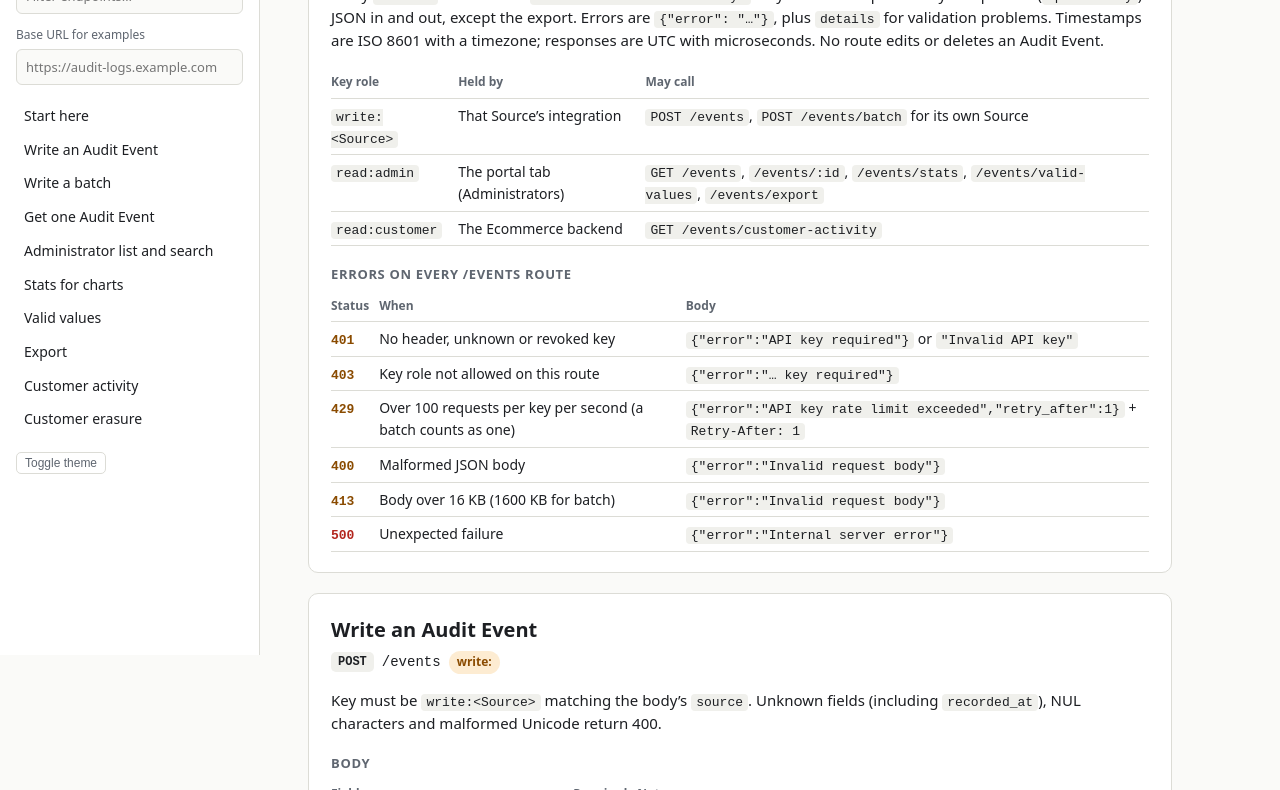
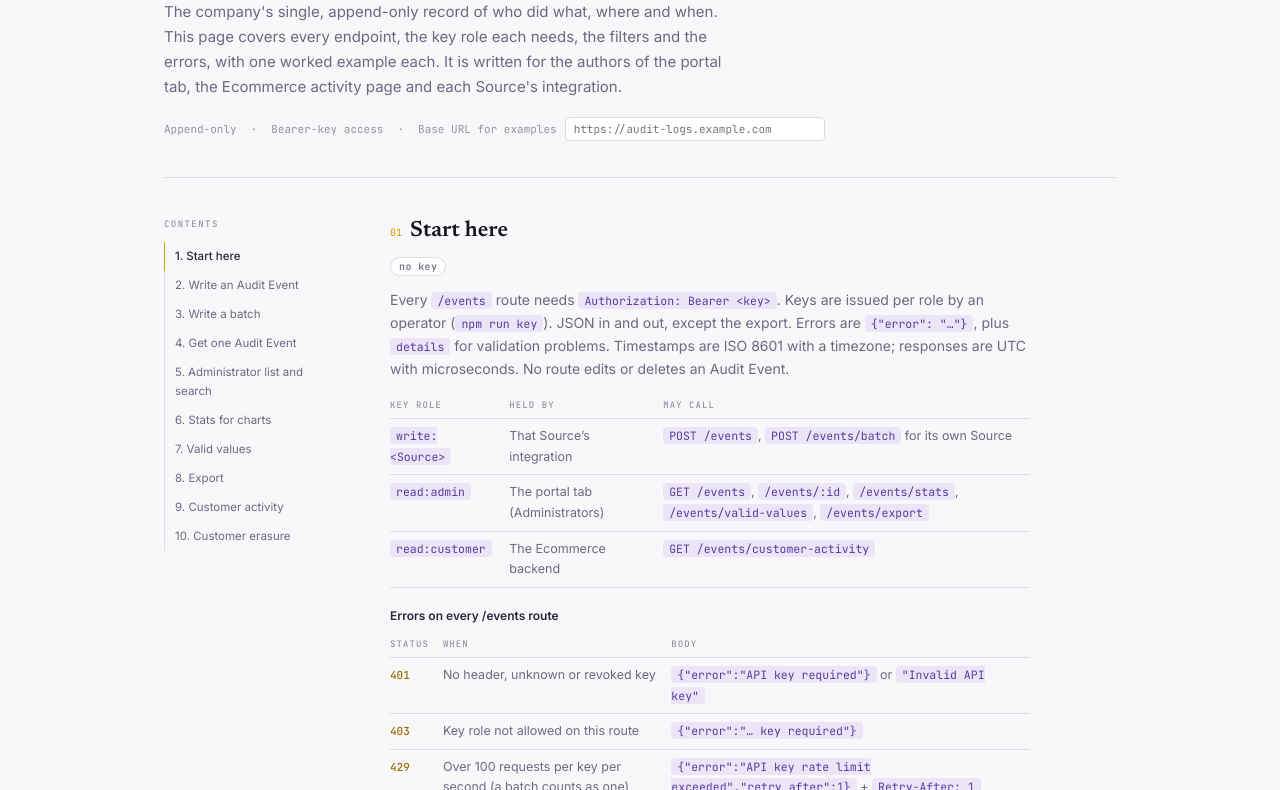
Before and after one commit to fjdvm/brenraphaels-audit-logs, a website: page docs/guide/index.html in a window 1280 px wide. Shown: the part 145-935 px from the top of the page. Drawn offline with Linux system fonts and the light colour scheme.

Commit message:
Restyle the API guide as a documentation page and point the README at it
Co-Authored-By: Claude Sonnet 5.5 <noreply@anthropic.com>

```diff
--- a/docs/guide/index.html
+++ b/docs/guide/index.html
@@ -4,63 +4,71 @@
 <meta charset="utf-8">
 <meta name="viewport" content="width=device-width, initial-scale=1">
 <title>Audit Logs API Guide</title>
+<link rel="preconnect" href="https://fonts.googleapis.com">
+<link href="https://fonts.googleapis.com/css2?family=Newsreader:wght@500;600&family=Inter:wght@400;500;600&family=JetBrains+Mono:wght@400;500&display=swap" rel="stylesheet">
 <style>
-  :root { --bg:#fafaf8; --panel:#fff; --text:#1d1f23; --muted:#5f6670; --line:#dcdcd6; --accent:#0b5cad; --code:#f0f0ec;
-          --write:#8a4b00; --write-bg:#fdecd2; --admin:#0b5cad; --admin-bg:#dcebfa; --cust:#1b6b3a; --cust-bg:#d9f1e2; --none:#555; --none-bg:#e8e8e4; }
-  @media (prefers-color-scheme: dark) { :root:not([data-theme="light"]) {
-    --bg:#16171a; --panel:#1e2024; --text:#e8e8e6; --muted:#9aa1ab; --line:#33363c; --accent:#6db1f2; --code:#26292e;
-    --write:#f5b565; --write-bg:#3a2a12; --admin:#8cc4f7; --admin-bg:#14304d; --cust:#7fd6a0; --cust-bg:#12351f; --none:#bbb; --none-bg:#2c2e33; } }
-  :root[data-theme="dark"] { --bg:#16171a; --panel:#1e2024; --text:#e8e8e6; --muted:#9aa1ab; --line:#33363c; --accent:#6db1f2; --code:#26292e;
-    --write:#f5b565; --write-bg:#3a2a12; --admin:#8cc4f7; --admin-bg:#14304d; --cust:#7fd6a0; --cust-bg:#12351f; --none:#bbb; --none-bg:#2c2e33; }
-  * { box-sizing: border-box; }
-  body { margin:0; background:var(--bg); color:var(--text); font:15px/1.55 system-ui,-apple-system,Segoe UI,sans-serif; }
-  .layout { display:grid; grid-template-columns:260px 1fr; min-height:100vh; }
-  nav { position:sticky; top:0; height:100vh; overflow:auto; padding:20px 16px; border-right:1px solid var(--line); background:var(--panel); }
-  nav h1 { font-size:16px; margin:0 0 4px; }
-  nav p { margin:0 0 14px; color:var(--muted); font-size:13px; }
-  nav input[type=search], nav input[type=text] { width:100%; padding:7px 9px; border:1px solid var(--line); border-radius:6px; background:var(--bg); color:var(--text); font:inherit; font-size:13px; }
-  nav label { display:block; margin:12px 0 4px; font-size:12px; color:var(--muted); }
-  nav ul { list-style:none; margin:14px 0 0; padding:0; }
-  nav li a { display:flex; justify-content:space-between; gap:8px; padding:6px 8px; border-radius:6px; color:var(--text); text-decoration:none; font-size:14px; }
-  nav li a:hover { background:var(--code); }
-  nav li[hidden] { display:none; }
-  main { padding:32px clamp(16px,4vw,48px); max-width:960px; }
-  section { background:var(--panel); border:1px solid var(--line); border-radius:10px; padding:20px 22px; margin:0 0 20px; scroll-margin-top:16px; }
-  h2 { margin:0 0 6px; font-size:20px; }
-  h3 { margin:18px 0 6px; font-size:13px; text-transform:uppercase; letter-spacing:.05em; color:var(--muted); }
-  .route { display:flex; flex-wrap:wrap; gap:8px; align-items:center; margin:6px 0 10px; }
-  .method { font:600 12px ui-monospace,monospace; padding:3px 7px; border-radius:5px; background:var(--code); }
-  .path { font:14px ui-monospace,monospace; }
-  .badge { font-size:12px; font-weight:600; padding:2px 8px; border-radius:99px; }
-  .b-write { color:var(--write); background:var(--write-bg); } .b-admin { color:var(--admin); background:var(--admin-bg); }
-  .b-customer { color:var(--cust); background:var(--cust-bg); } .b-none { color:var(--none); background:var(--none-bg); }
-  table { width:100%; border-collapse:collapse; font-size:14px; display:block; overflow-x:auto; }
-  th, td { text-align:left; vertical-align:top; padding:6px 10px 6px 0; border-bottom:1px solid var(--line); }
-  th { color:var(--muted); font-weight:600; font-size:12px; }
-  code { font:13px ui-monospace,monospace; background:var(--code); padding:1px 5px; border-radius:4px; }
-  .codewrap { position:relative; margin:8px 0; }
-  pre { margin:0; padding:12px 14px; background:var(--code); border-radius:8px; overflow:auto; font:12.5px/1.5 ui-monospace,monospace; }
-  pre code { background:none; padding:0; }
-  button.copy { position:absolute; top:6px; right:6px; font-size:12px; padding:3px 8px; border:1px solid var(--line); border-radius:5px; background:var(--panel); color:var(--text); cursor:pointer; }
-  .status { font:600 13px ui-monospace,monospace; }
-  .s2 { color:var(--cust); } .s4 { color:var(--write); } .s5 { color:#b3261e; }
-  .theme { margin-top:16px; font-size:12px; background:none; border:1px solid var(--line); border-radius:5px; color:var(--muted); padding:3px 8px; cursor:pointer; }
-  .note { color:var(--muted); font-size:14px; }
-  @media (max-width:760px) { .layout { grid-template-columns:1fr; } nav { position:static; height:auto; border-right:0; border-bottom:1px solid var(--line); } }
+  :root { --bg:#f8f8fb; --text:#2a2838; --muted:#6b6980; --faint:#9391a6; --line:#dddce6; --accent:#7a4fc4; --amber:#d9a21b;
+          --pill-bg:#ebe5f7; --pill-text:#5b3aa0; --term:#1b1428; --term-text:#e9c46a; --term-dim:#8f86a8;
+          --serif:'Newsreader',Georgia,'Times New Roman',serif; --sans:'Inter',system-ui,-apple-system,sans-serif; --mono:'JetBrains Mono',ui-monospace,Menlo,monospace; }
+  * { box-sizing:border-box; }
+  html { scroll-behavior:smooth; }
+  body { margin:0; background:var(--bg); color:var(--text); font:14px/1.65 var(--sans); }
+  .page { max-width:1000px; margin:0 auto; padding:56px 24px 96px; }
+  .eyebrow { font:500 10px var(--mono); letter-spacing:.16em; text-transform:uppercase; color:var(--accent); display:flex; align-items:center; gap:10px; }
+  .eyebrow::before { content:""; width:28px; border-top:1px solid var(--accent); }
+  h1 { font:600 44px/1.1 var(--serif); letter-spacing:-.01em; margin:14px 0 14px; color:#171523; }
+  .lede { max-width:560px; color:var(--muted); font-size:15px; margin:0 0 18px; }
+  .meta { display:flex; flex-wrap:wrap; align-items:center; gap:10px 14px; font:11px var(--mono); color:var(--faint); }
+  .meta label { display:flex; align-items:center; gap:8px; }
+  .meta input { font:11px var(--mono); padding:4px 8px; border:1px solid var(--line); border-radius:4px; background:#fff; color:var(--text); width:260px; max-width:100%; }
+  hr { border:0; border-top:1px solid var(--line); margin:36px 0 40px; }
+  .cols { display:grid; grid-template-columns:170px minmax(0,1fr); gap:56px; }
+  nav { position:sticky; top:32px; align-self:start; }
+  nav h2 { font:500 9px var(--mono); letter-spacing:.16em; text-transform:uppercase; color:var(--faint); margin:0 0 12px; }
+  nav ol { list-style:none; margin:0; padding:0; }
+  nav a { display:block; padding:5px 0 5px 10px; border-left:1px solid var(--line); color:var(--muted); text-decoration:none; font-size:11.5px; }
+  nav a:hover { color:var(--text); }
+  nav a.active { border-left-color:var(--amber); color:var(--text); font-weight:500; }
+  main { max-width:640px; }
+  section { margin:0 0 56px; scroll-margin-top:24px; }
+  section h2 { font:600 22px/1.2 var(--serif); margin:0 0 12px; color:#171523; display:flex; align-items:baseline; gap:8px; }
+  section h2 .n { font:500 10px var(--mono); color:var(--amber); }
+  section p { color:var(--muted); margin:0 0 12px; }
+  section strong { color:var(--text); }
+  h3 { font:600 12px var(--sans); color:var(--text); margin:20px 0 8px; }
+  .route { margin:0 0 12px; display:flex; flex-wrap:wrap; gap:8px; align-items:center; }
+  .badge { font:500 10px var(--mono); letter-spacing:.04em; padding:2px 8px; border-radius:99px; border:1px solid var(--line); color:var(--muted); background:#fff; }
+  .b-write { color:#8a5a00; border-color:#ecd9a6; background:#fbf3dc; } .b-admin { color:var(--pill-text); border-color:#d6c9f0; background:var(--pill-bg); }
+  .b-customer { color:#1b6b3a; border-color:#bfe3cc; background:#e4f4ea; }
+  code { font:11.5px var(--mono); background:var(--pill-bg); color:var(--pill-text); padding:1px 6px; border-radius:4px; }
+  .route code.path { font-size:12.5px; }
+  .method { font:600 11px var(--mono); color:var(--pill-text); }
+  table { width:100%; border-collapse:collapse; font-size:12.5px; display:block; overflow-x:auto; margin:0 0 6px; }
+  th, td { text-align:left; vertical-align:top; padding:7px 14px 7px 0; border-bottom:1px solid var(--line); color:var(--muted); }
+  th { font:500 9px var(--mono); letter-spacing:.12em; text-transform:uppercase; color:var(--faint); }
+  td:first-child { white-space:nowrap; } td code { white-space:normal; }
+  .status { font:500 11px var(--mono); } .s2 { color:#1b6b3a; } .s4 { color:#9a6a00; } .s5 { color:#b3261e; }
+  .term { position:relative; background:var(--term); border-radius:8px; margin:6px 0 14px; }
+  .term pre { margin:0; padding:20px 22px; overflow:auto; font:11.5px/1.75 var(--mono); color:var(--term-text); }
+  .term pre code { background:none; color:inherit; padding:0; font:inherit; }
+  .term .c { color:var(--term-dim); }
+  button.copy { position:absolute; top:8px; right:8px; font:10px var(--mono); padding:3px 8px; border:1px solid #3a2f52; border-radius:4px; background:transparent; color:var(--term-dim); cursor:pointer; opacity:0; transition:opacity .15s; }
+  .term:hover button.copy, button.copy:focus-visible { opacity:1; }
+  @media (max-width:760px) { .cols { grid-template-columns:1fr; gap:24px; } nav { position:static; } h1 { font-size:34px; } .page { padding-top:36px; } }
 </style>
 </head>
 <body>
-<div class="layout">
-  <nav>
-    <h1>Audit Logs API</h1>
-    <p>Contract for the portal tab, the Ecommerce activity page and each Source.</p>
-    <input type="search" id="filter" placeholder="Filter endpoints…" aria-label="Filter endpoints">
-    <label for="base">Base URL for examples</label>
-    <input type="text" id="base" placeholder="https://audit-logs.example.com" autocomplete="off">
-    <ul id="toc"></ul>
-    <button class="theme" id="theme" type="button">Toggle theme</button>
-  </nav>
-  <main id="content"></main>
+<div class="page">
+  <div class="eyebrow">Documentation</div>
+  <h1>How to use the Audit Logs API</h1>
+  <p class="lede">The company's single, append-only record of who did what, where and when. This page covers every endpoint, the key role each needs, the filters and the errors, with one worked example each. It is written for the authors of the portal tab, the Ecommerce activity page and each Source's integration.</p>
+  <div class="meta"><span>Append-only</span><span>·</span><span>Bearer-key access</span><span>·</span>
+    <label>Base URL for examples <input type="text" id="base" placeholder="https://audit-logs.example.com" autocomplete="off" aria-label="Base URL for examples"></label></div>
+  <hr>
+  <div class="cols">
+    <nav aria-label="Contents"><h2>Contents</h2><ol id="toc"></ol></nav>
+    <main id="content"></main>
+  </div>
 </div>
 <script>
 /* Mirrors docs/api-contract.md, the reference. Update both together. */
@@ -186,35 +194,40 @@ const $ = (s, r=document) => r.querySelector(s);
 const esc = s => s.replace(/&/g,'&amp;').replace(/</g,'&lt;');
 const table = t => `${t.title ? `<h3>${t.title}</h3>` : ''}<table><thead><tr>${t.head.map(h=>`<th>${h}</th>`).join('')}</tr></thead><tbody>${t.rows.map(r=>`<tr>${r.map(c=>`<td>${c}</td>`).join('')}</tr>`).join('')}</tbody></table>`;
 const statusClass = s => 's' + s[0];
+// Dim comment lines (the sample responses) in the terminal blocks.
+const termHtml = text => esc(text).split('\n').map(l => /^#/.test(l) ? `<span class="c">${l}</span>` : l).join('\n');
 function render(base) {
-  $('#content').innerHTML = SECTIONS.map(s => {
+  $('#content').innerHTML = SECTIONS.map((s, i) => {
     const [roleText, roleClass] = ROLES[s.role];
-    const route = s.method ? `<span class="method">${s.method}</span><span class="path">${s.path}</span>` : '';
+    const route = `<div class="route">${s.method ? `<span class="method">${s.method}</span><code class="path">${s.path}</code>` : ''}<span class="badge ${roleClass}">${roleText}</span></div>`;
     const resp = s.responses ? table({ title:'Responses', head:['Status','Body'], rows:s.responses.map(([c,b])=>[`<span class="status ${statusClass(c)}">${c}</span>`, b]) }) : '';
-    const ex = s.example ? `<h3>Worked example</h3><div class="codewrap"><button class="copy" type="button">Copy</button><pre><code>${esc(s.example.replaceAll('$BASE_URL', base || '$BASE_URL'))}</code></pre></div>` : '';
-    return `<section id="${s.id}"><h2>${s.title}</h2><div class="route">${route}<span class="badge ${roleClass}">${roleText}</span></div>
+    const ex = s.example ? `<h3>Worked example</h3><div class="term"><button class="copy" type="button">Copy</button><pre><code>${termHtml(s.example.replaceAll('$BASE_URL', base || '$BASE_URL'))}</code></pre></div>` : '';
+    return `<section id="${s.id}"><h2><span class="n">${String(i + 1).padStart(2, '0')}</span>${s.title}</h2>${route}
       <p>${s.intro}</p>${(s.tables||[]).map(table).join('')}${resp}${ex}</section>`;
   }).join('');
 }
-function toc(filter='') {
-  const f = filter.toLowerCase();
-  $('#toc').innerHTML = SECTIONS.map(s => `<li ${`${s.title} ${s.path||''} ${s.role}`.toLowerCase().includes(f) ? '' : 'hidden'}><a href="#${s.id}"><span>${s.title}</span></a></li>`).join('');
-}
+$('#toc').innerHTML = SECTIONS.map((s, i) => `<li><a href="#${s.id}">${i + 1}. ${s.title}</a></li>`).join('');
 let base = '';
 try { base = localStorage.getItem('audit-base') || ''; } catch {}
 $('#base').value = base;
-render(base); toc();
-$('#filter').addEventListener('input', e => toc(e.target.value));
-$('#base').addEventListener('input', e => { base = e.target.value.trim().replace(/\/$/,''); try { localStorage.setItem('audit-base', base); } catch {} render(base); });
+render(base);
+$('#base').addEventListener('input', e => { base = e.target.value.trim().replace(/\/$/,''); try { localStorage.setItem('audit-base', base); } catch {} render(base); observe(); });
 $('#content').addEventListener('click', e => {
   if (!e.target.matches('button.copy')) return;
   const btn = e.target;
   navigator.clipboard?.writeText($('code', btn.parentElement).textContent).then(() => { btn.textContent = 'Copied'; setTimeout(() => btn.textContent = 'Copy', 1200); });
 });
-$('#theme').addEventListener('click', () => {
-  const dark = document.documentElement.dataset.theme === 'dark' || (!document.documentElement.dataset.theme && matchMedia('(prefers-color-scheme: dark)').matches);
-  document.documentElement.dataset.theme = dark ? 'light' : 'dark';
-});
+let observer;
+function observe() {
+  observer?.disconnect();
+  observer = new IntersectionObserver(entries => {
+    for (const entry of entries) if (entry.isIntersecting) {
+      document.querySelectorAll('#toc a').forEach(a => a.classList.toggle('active', a.hash === '#' + entry.target.id));
+    }
+  }, { rootMargin: '0px 0px -70% 0px' });
+  document.querySelectorAll('section').forEach(el => observer.observe(el));
+}
+observe();
 </script>
 </body>
 </html>
```
Also changed, not shown: README.md.
